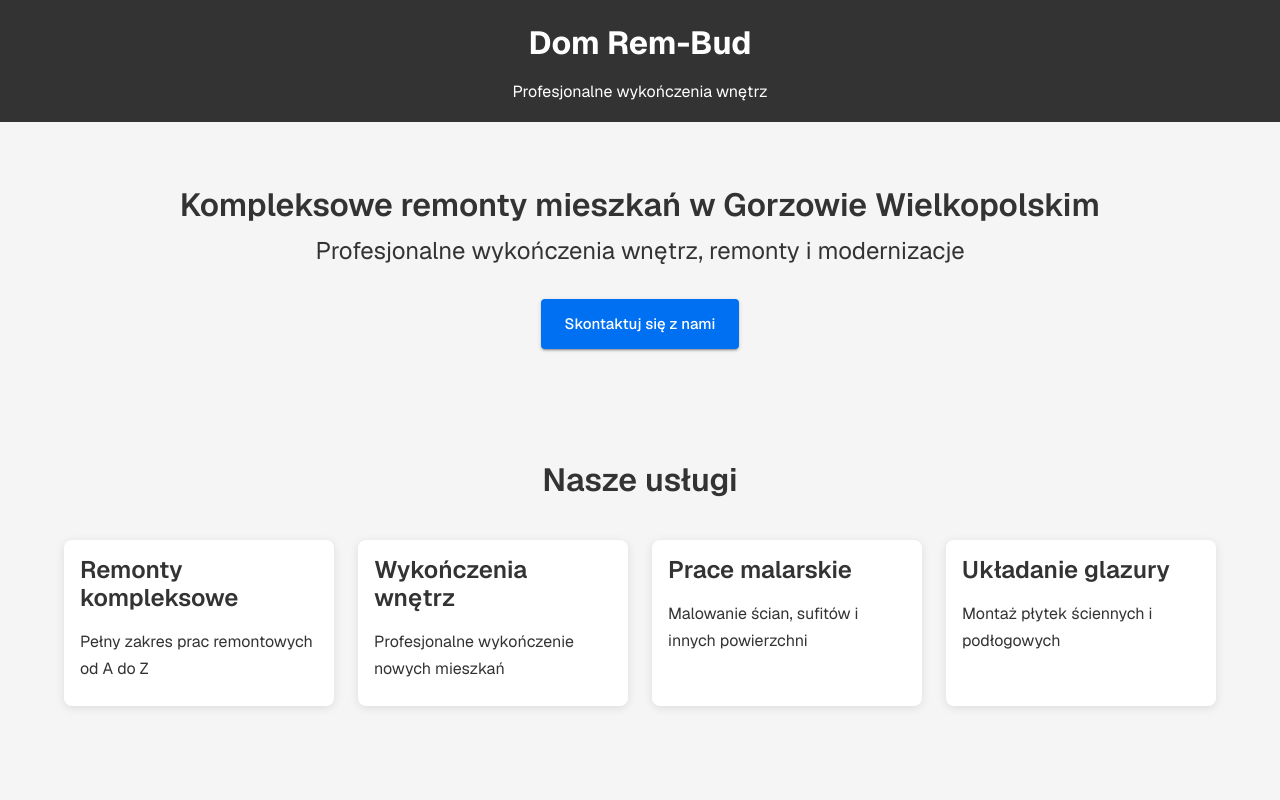
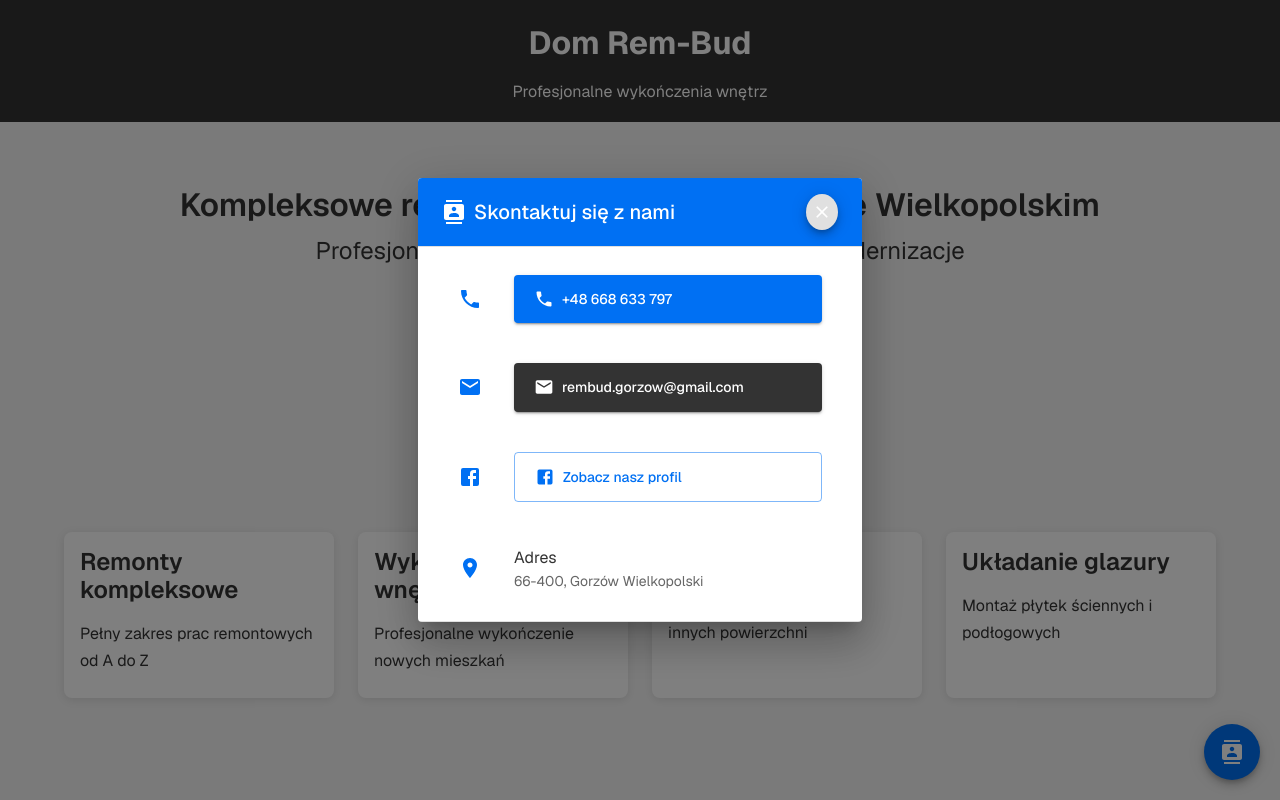
Before and after one commit to MishanyaZh/dom-rem-bud, a Next.js app: page / in a window 1280 px wide. Both pictures are taken after a click on the button "Skontaktuj się z nami". Built offline with nearby package versions, Linux system fonts and the light colour scheme.

Commit message:
Improve page template, add contact modal

```diff
--- a/src/app/page.tsx
+++ b/src/app/page.tsx
@@ -9,12 +9,63 @@ import {
   CardContent,
   Box,
   Paper,
+  Dialog,
+  DialogTitle,
+  DialogContent,
+  Slide,
+  Fab,
+  List,
+  ListItem,
+  ListItemIcon,
+  ListItemText,
+  Divider,
 } from '@mui/material';
 import PhoneIcon from '@mui/icons-material/Phone';
 import EmailIcon from '@mui/icons-material/Email';
 import LocationOnIcon from '@mui/icons-material/LocationOn';
+import FacebookIcon from '@mui/icons-material/Facebook';
+import CloseIcon from '@mui/icons-material/Close';
+import ContactsIcon from '@mui/icons-material/Contacts';
+import { TransitionProps } from '@mui/material/transitions';
+import { forwardRef, useState, ReactElement, Ref } from 'react';
+
+const SlideTransition = forwardRef(function Transition(
+  props: TransitionProps & {
+    children: ReactElement;
+  },
+  ref: Ref<unknown>,
+) {
+  return <Slide direction="up" ref={ref} {...props} />;
+});
 
 export default function Home() {
+  const [dialogOpen, setDialogOpen] = useState(false);
+
+  const openContactDialog = () => setDialogOpen(true);
+  const closeContactDialog = () => setDialogOpen(false);
+
+  const contactData = {
+    phone: '+48 668 633 797',
+    email: 'rembud.gorzow@gmail.com',
+    facebook: 'https://www.facebook.com/Dom.Rem.Bud.Gorzow.Wlkp',
+    address: '66-400, Gorzów Wielkopolski',
+  };
+
+  const renderContactItem = (
+    icon: ReactElement,
+    primary: string,
+    secondary?: string | ReactElement,
+  ) => (
+    <ListItem alignItems="flex-start">
+      <ListItemIcon sx={{ minWidth: 40 }}>{icon}</ListItemIcon>
+      <ListItemText
+        primary={primary}
+        secondary={secondary}
+        primaryTypographyProps={{ fontWeight: 'bold' }}
+      />
+    </ListItem>
+  );
+
   return (
     <Box>
       <Paper
@@ -37,7 +88,9 @@ export default function Home() {
             variant="contained"
             color="primary"
             size="large"
-            sx={{ mt: 2 }}
+            sx={{ mt: 2, px: 3, py: 1, borderRadius: 2 }}
+            onClick={openContactDialog}
+            startIcon={<ContactsIcon />}
           >
             Skontaktuj się z nami
           </Button>
@@ -121,32 +174,179 @@ export default function Home() {
         </Container>
       </Box>
 
-      <Box sx={{ py: 6 }}>
+      <Box sx={{ py: 6, position: 'relative' }}>
         <Container>
           <Typography variant="h2" component="h2" gutterBottom>
             Kontakt
           </Typography>
-          <Box sx={{ display: 'flex', alignItems: 'center', mb: 1 }}>
-            <PhoneIcon sx={{ mr: 1 }} />
-            <Typography variant="body1">
-              <strong>Telefon:</strong> +48 123 456 789
-            </Typography>
-          </Box>
-          <Box sx={{ display: 'flex', alignItems: 'center', mb: 1 }}>
-            <EmailIcon sx={{ mr: 1 }} />
-            <Typography variant="body1">
-              <strong>Email:</strong> kontakt@dom-rem-bud.pl
-            </Typography>
-          </Box>
-          <Box sx={{ display: 'flex', alignItems: 'center' }}>
-            <LocationOnIcon sx={{ mr: 1 }} />
-            <Typography variant="body1">
-              <strong>Adres:</strong> ul. Przykładowa 10, 66-400 Gorzów
-              Wielkopolski
-            </Typography>
-          </Box>
+
+          <List
+            sx={{ width: '100%', maxWidth: 600, bgcolor: 'background.paper' }}
+          >
+            {renderContactItem(
+              <PhoneIcon color="primary" />,
+              'Telefon',
+              <Button
+                variant="text"
+                href={`tel:${contactData.phone.replace(/\s/g, '')}`}
+                sx={{ p: 0, textTransform: 'none', fontWeight: 'normal' }}
+              >
+                {contactData.phone}
+              </Button>,
+            )}
+            <Divider variant="inset" component="li" />
+
+            {renderContactItem(
+              <EmailIcon color="primary" />,
+              'Email',
+              <Button
+                variant="text"
+                href={`mailto:${contactData.email}`}
+                sx={{ p: 0, textTransform: 'none', fontWeight: 'normal' }}
+              >
+                {contactData.email}
+              </Button>,
+            )}
+            <Divider variant="inset" component="li" />
+
+            {renderContactItem(
+              <FacebookIcon color="primary" />,
+              'Facebook',
+              <Button
+                variant="text"
+                href={contactData.facebook}
+                target="_blank"
+                rel="noopener noreferrer"
+                sx={{ p: 0, textTransform: 'none', fontWeight: 'normal' }}
+              >
+                Dom.Rem.Bud.Gorzow.Wlkp
+              </Button>,
+            )}
+            <Divider variant="inset" component="li" />
+
+            {renderContactItem(
+              <LocationOnIcon color="primary" />,
+              'Adres',
+              contactData.address,
+            )}
+          </List>
+
+          <Fab
+            color="primary"
+            aria-label="contact"
+            sx={{ position: 'fixed', bottom: 20, right: 20 }}
+            onClick={openContactDialog}
+          >
+            <ContactsIcon />
+          </Fab>
         </Container>
       </Box>
+
+      <Dialog
+        open={dialogOpen}
+        TransitionComponent={SlideTransition}
+        keepMounted
+        onClose={closeContactDialog}
+        aria-labelledby="contact-dialog-title"
+        maxWidth="xs"
+        fullWidth
+      >
+        <DialogTitle
+          id="contact-dialog-title"
+          sx={{
+            display: 'flex',
+            justifyContent: 'space-between',
+            alignItems: 'center',
+            bgcolor: 'primary.main',
+            color: 'white',
+          }}
+        >
+          <Box component="span" sx={{ display: 'flex', alignItems: 'center' }}>
+            <ContactsIcon sx={{ mr: 1 }} /> Skontaktuj się z nami
+          </Box>
+          <Fab
+            size="small"
+            color="inherit"
+            onClick={closeContactDialog}
+            sx={{ minWidth: 'unset', width: 32, height: 32 }}
+          >
+            <CloseIcon fontSize="small" />
+          </Fab>
+        </DialogTitle>
+
+        <DialogContent dividers>
+          <List sx={{ p: 0 }}>
+            <ListItem>
+              <ListItemIcon>
+                <PhoneIcon color="primary" />
+              </ListItemIcon>
+              <ListItemText
+                primary={
+                  <Button
+                    variant="contained"
+                    color="primary"
+                    fullWidth
+                    href={`tel:${contactData.phone.replace(/\s/g, '')}`}
+                    sx={{ textAlign: 'left', justifyContent: 'flex-start' }}
+                    startIcon={<PhoneIcon />}
+                  >
+                    {contactData.phone}
+                  </Button>
+                }
+              />
+            </ListItem>
+
+            <ListItem sx={{ mt: 2 }}>
+              <ListItemIcon>
+                <EmailIcon color="primary" />
+              </ListItemIcon>
+              <ListItemText
+                primary={
+                  <Button
+                    variant="contained"
+                    color="secondary"
+                    fullWidth
+                    href={`mailto:${contactData.email}`}
+                    sx={{ textAlign: 'left', justifyContent: 'flex-start' }}
+                    startIcon={<EmailIcon />}
+                  >
+                    {contactData.email}
+                  </Button>
+                }
+              />
+            </ListItem>
+
+            <ListItem sx={{ mt: 2 }}>
+              <ListItemIcon>
+                <FacebookIcon color="primary" />
+              </ListItemIcon>
+              <ListItemText
+                primary={
+                  <Button
+                    variant="outlined"
+                    color="primary"
+                    fullWidth
+                    href={contactData.facebook}
+                    target="_blank"
+                    rel="noopener noreferrer"
+                    sx={{ textAlign: 'left', justifyContent: 'flex-start' }}
+                    startIcon={<FacebookIcon />}
+                  >
+                    Zobacz nasz profil
+                  </Button>
+                }
+              />
+            </ListItem>
+
+            <ListItem sx={{ mt: 2 }}>
+              <ListItemIcon>
+                <LocationOnIcon color="primary" />
+              </ListItemIcon>
+              <ListItemText primary="Adres" secondary={contactData.address} />
+            </ListItem>
+          </List>
+        </DialogContent>
+      </Dialog>
     </Box>
   );
 }
```
